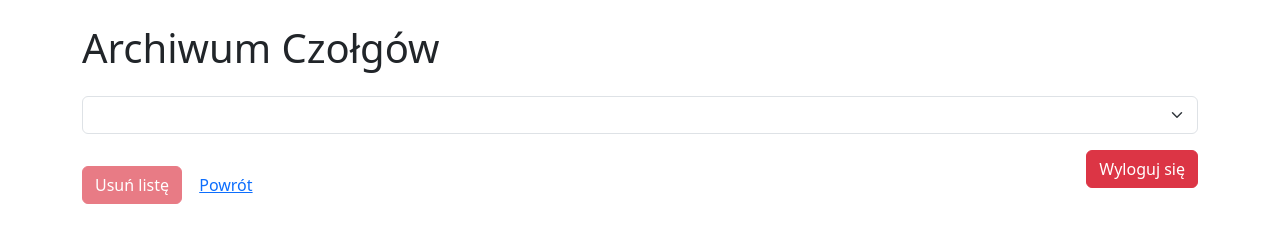
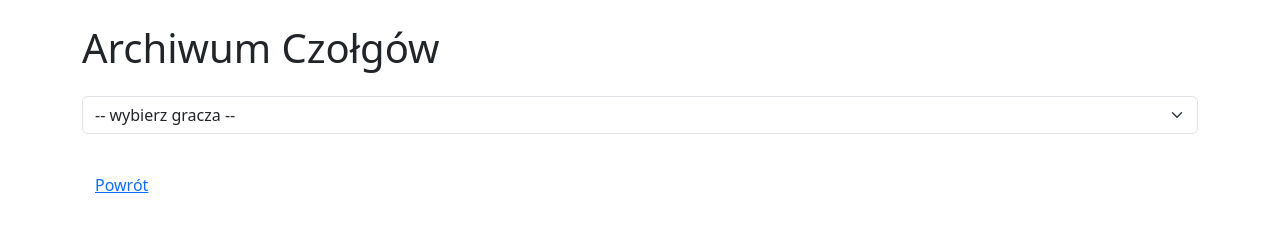
Before and after one commit to Beaverossa/Mistrzostwa_Wot_Wola, a plain HTML site: page archive.html in a window 1280 px wide. Drawn offline with nearby package versions, Linux system fonts and the light colour scheme.

Commit message:
Update archive.html

```diff
--- a/archive.html
+++ b/archive.html
@@ -9,16 +9,16 @@
 <body class="p-4">
   <div class="container">
     <h1 class="mb-4">Archiwum Czołgów</h1>
-    <select id="userSelect" class="form-select mb-3" aria-label="Wybierz gracza"></select>
+    <select id="userSelect" class="form-select mb-3">
+      <option value="">-- wybierz gracza --</option>
+    </select>
     <ul id="tankList" class="list-group"></ul>
-    <button id="deleteListBtn" class="btn btn-danger mt-3" disabled>Usuń listę</button>
+    <button id="deleteListBtn" class="btn btn-danger mt-3" style="display:none;">Usuń listę</button>
     <a href="index.html" class="btn btn-link mt-3">Powrót</a>
-    <button id="logoutBtn" class="btn btn-danger float-end">Wyloguj się</button>
   </div>
 
   <script src="https://www.gstatic.com/firebasejs/9.23.0/firebase-app-compat.js"></script>
   <script src="https://www.gstatic.com/firebasejs/9.23.0/firebase-firestore-compat.js"></script>
-  <script src="https://www.gstatic.com/firebasejs/9.23.0/firebase-auth-compat.js"></script>
   <script src="firebase_script.js"></script>
   <script src="archive.js"></script>
 </body>
```
